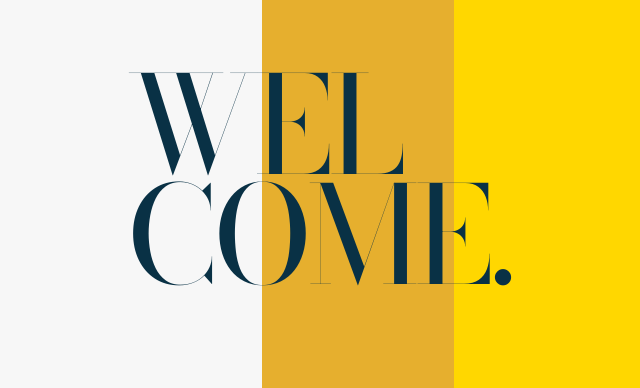
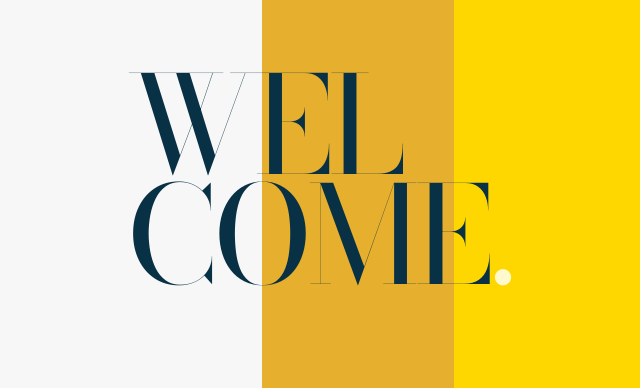
Before and after one commit to fernando817mm/portfolio, a plain HTML site: page index.html in a window 1280 px wide. Shown: the part 254-642 px from the top of the page, 378-1018 px from the left. Drawn offline with nearby package versions, Linux system fonts and the light colour scheme.

Commit message:
changed dot color in welcome text

```diff
--- a/index.html
+++ b/index.html
@@ -30,7 +30,7 @@
                     <div class="line lineThree"></div>
                 </div>
                 <div class="bigText">
-                    <p>wel<br>come.</p>
+                    <p>wel<br>come<span>.</span></p>
                 </div>
             </div>
         </section>
--- a/styles/index.css
+++ b/styles/index.css
@@ -153,3 +153,7 @@ div.bigText p{
     font-weight: lighter;
     text-transform: uppercase;
 }
+
+.bigText span{
+    color: #FFFACD;
+}
```
